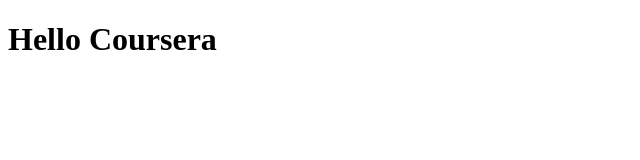
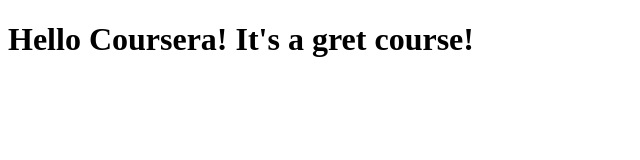
Before and after one commit to ElwinPereira/Coursera, a plain HTML site: page site/index.html in a window 1280 px wide. Shown: the whole page, without its empty margins (0-640 px from the left). Drawn offline with Linux system fonts and the light colour scheme.

Commit message:
Small Addition

```diff
--- a/site/index.html
+++ b/site/index.html
@@ -4,6 +4,6 @@
 	<title>Hello Coursera!</title>
 </head>
 <body>
-<h1>Hello Coursera</h1>
+<h1>Hello Coursera! It's a gret course!</h1>
 </body>
 </html>
```
